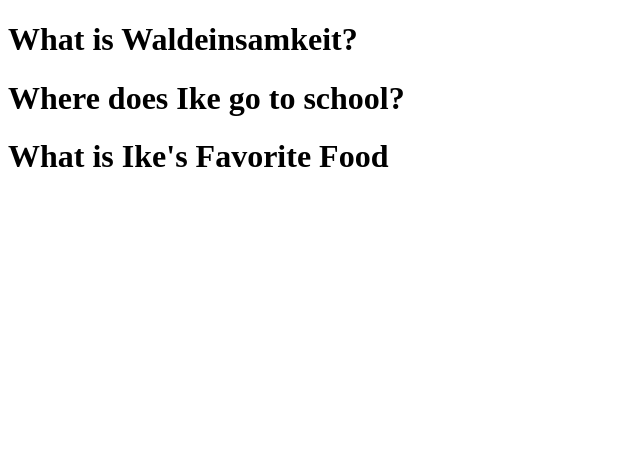
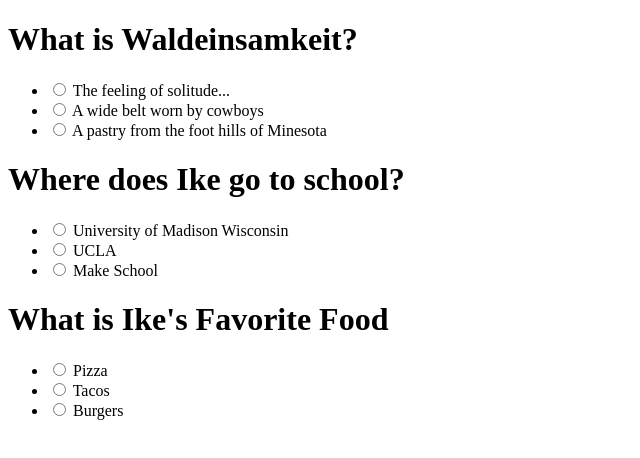
Before and after one commit to ikejs/FEW-quiz-assignment, a plain HTML site: page index.html in a window 1280 px wide. Shown: the whole page, without its empty margins (0-640 px from the left). Drawn offline with Linux system fonts and the light colour scheme.

Commit message:
tutorial 3

```diff
--- a/index.html
+++ b/index.html
@@ -46,12 +46,23 @@
 
                 let quizStr = ''
 
-                questions.forEach( function(question) {
+                questions.forEach( function(question, qIndex) {
+                    let answerStr = ''
+                    question.a.forEach(function(answer, aIndex) {
+                        answerStr += `
+                        <li>
+                            <label>
+                                <input type="radio" name="question-${qIndex}">
+                                ${answer}
+                            </label>
+                        </li>
+                        `
+                    })
                     quizStr += `
                     <form>
                         <h1>${question.q}</h1>
                         <ul>
-
+                            ${answerStr}
                         </ul>
                     </form>
                     `
```
